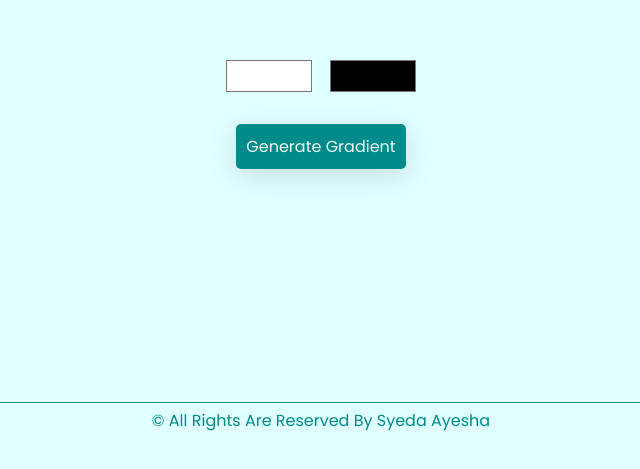
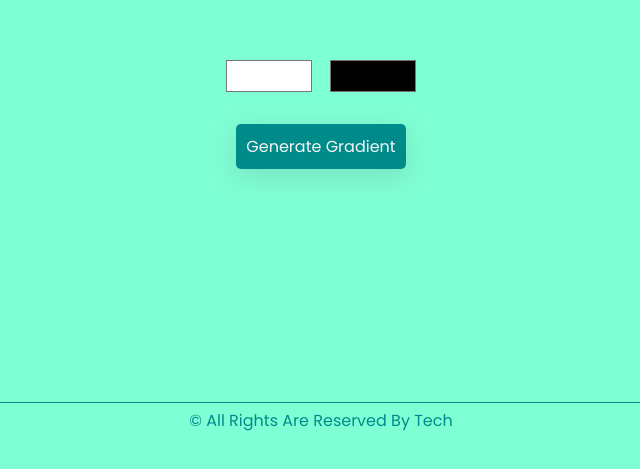
Before and after one commit to Syedaa-Ayesha/backgroundGenerator, a plain HTML site: page index.html in a window 1280 px wide. Shown: the part 263-732 px from the top of the page, without its empty margins (319-959 px from the left). Drawn offline with Linux system fonts and the light colour scheme.

Commit message:
Qabool he

```diff
--- a/index.html
+++ b/index.html
@@ -23,7 +23,7 @@
             <p id="color-2" class="colors"></p>
         </div>
         <footer id="footer">
-            <span>© All Rights Are Reserved By Syeda Ayesha</span>
+            <span>© All Rights Are Reserved By Tech</span>
         </footer>
     </div>
 
--- a/style.css
+++ b/style.css
@@ -12,7 +12,8 @@
     justify-content: center;
     align-items: center;
     flex-direction: column;
-    background-color: lightcyan;
+    /* background-color: lightcyan; */
+    background-color: aquamarine;
 
 }
 
```
